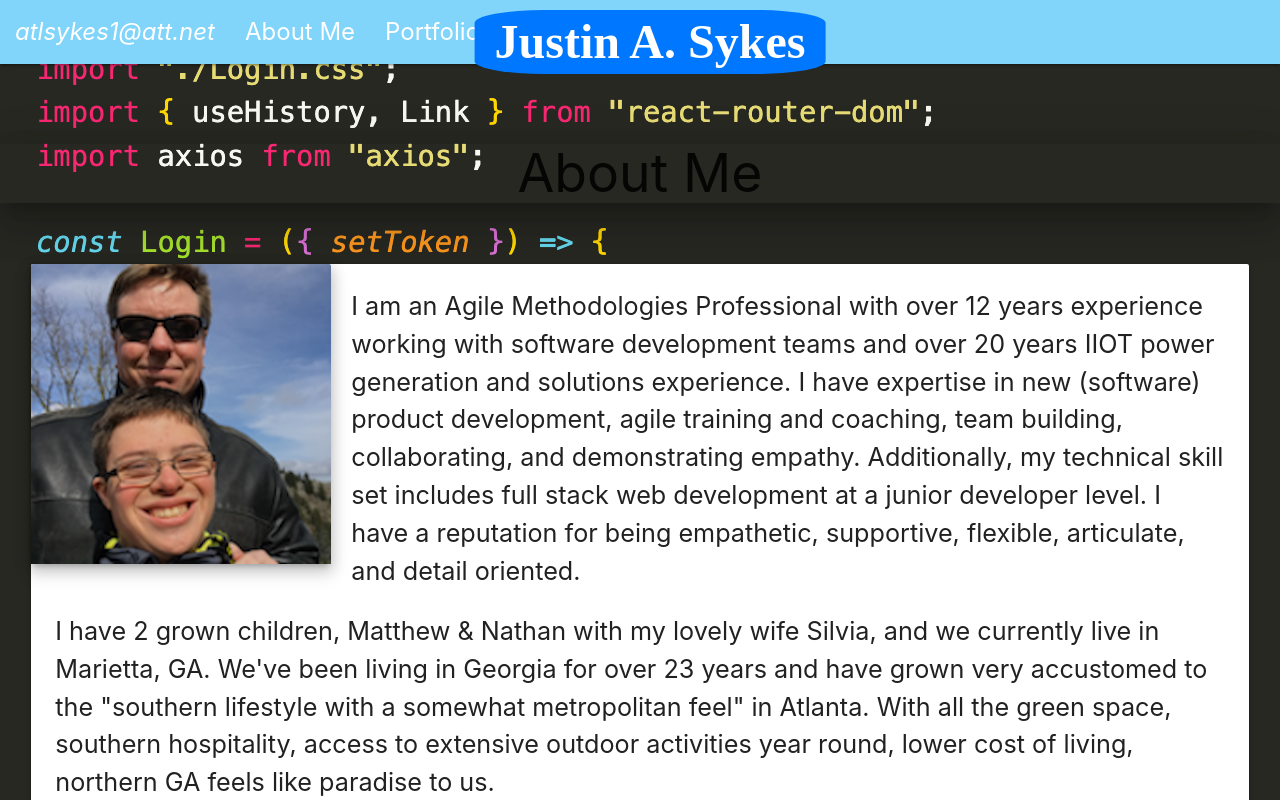
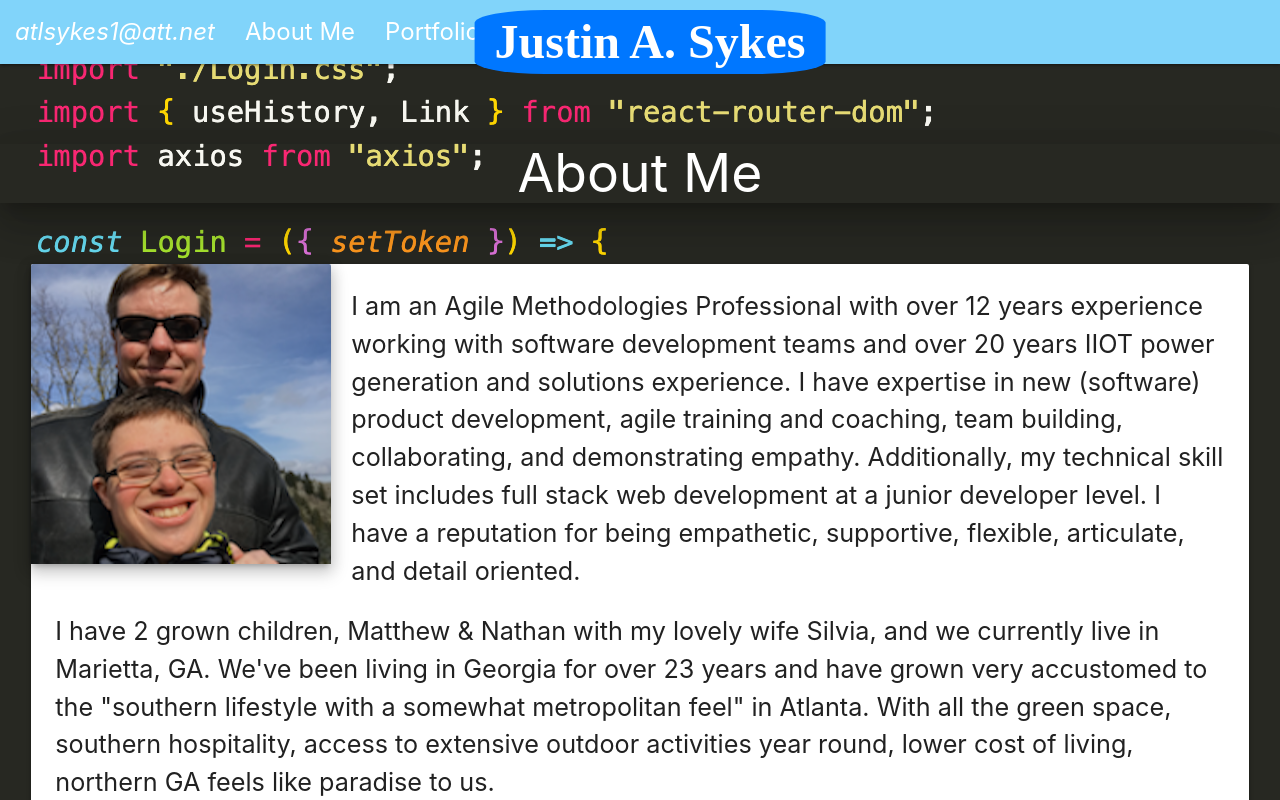
Before and after one commit to atlsykes/Justin-Sykes-React-Portfolio, a React (Create React App) app: page /#/ in a window 1280 px wide. Shown: the top 800 px of the page. Built offline with nearby package versions, Linux system fonts and the light colour scheme; a web font is replaced by a local one.

Commit message:
changed h2 title bar text color to black except contact-form, which remains black

```diff
--- a/package.json
+++ b/package.json
@@ -15,8 +15,7 @@
     "react": "^17.0.1",
     "react-dom": "^17.0.1",
     "react-router-dom": "^5.2.0",
-    "react-scripts": "4.0.1",
-    "react-scroll-parallax": "^3.2.0",
+    "react-scripts": "^5.0.1",
     "web-vitals": "^0.2.4"
   },
   "scripts": {
--- a/src/App.js
+++ b/src/App.js
@@ -1,5 +1,4 @@
 import "./App.css";
-import { ParallaxProvider } from "react-scroll-parallax";
 import Home from "./containers/home/home";
 import Contact from "./containers/contact/contact";
 import Portfolio from "./containers/portfolio/portfolio";
@@ -9,7 +8,6 @@ import Footer from "../src/components/footer/footer";
 
 function App() {
   return (
-    <ParallaxProvider>
     <Router>
       <div>
         <Navbar />
@@ -22,7 +20,6 @@ function App() {
         <script src="https://cdnjs.cloudflare.com/ajax/libs/materialize/1.0.0/js/materialize.min.js"></script>
       </div>
     </Router>
-    </ParallaxProvider>
   );
 }
 
--- a/src/components/card/cards.css
+++ b/src/components/card/cards.css
@@ -1,3 +1,7 @@
+h2 {
+  color: white;
+}
+
 h3 {
   text-align: center;
 }
@@ -22,7 +26,7 @@ img {
 #contact-form {
   margin-top: 100px;
   background-color: whitesmoke;
-  opacity: 0.8;
+  opacity: 0.85;
 }
 
 #rocket {
--- a/src/components/card/contact-card.jsx
+++ b/src/components/card/contact-card.jsx
@@ -5,7 +5,7 @@ const Contactcard = () => {
     <div>
       <div id="contact-form">
         <div className="collection">
-          <h2>Contact Me</h2>
+          <h2 style={{ color: "black" }}>Contact Me</h2>
         </div>
         <br />
         <div className="row">
```
Also changed, not shown: 2 other files (tests, documents, lock files or other folders). Lines whose indentation alone changed are shown as unchanged.
